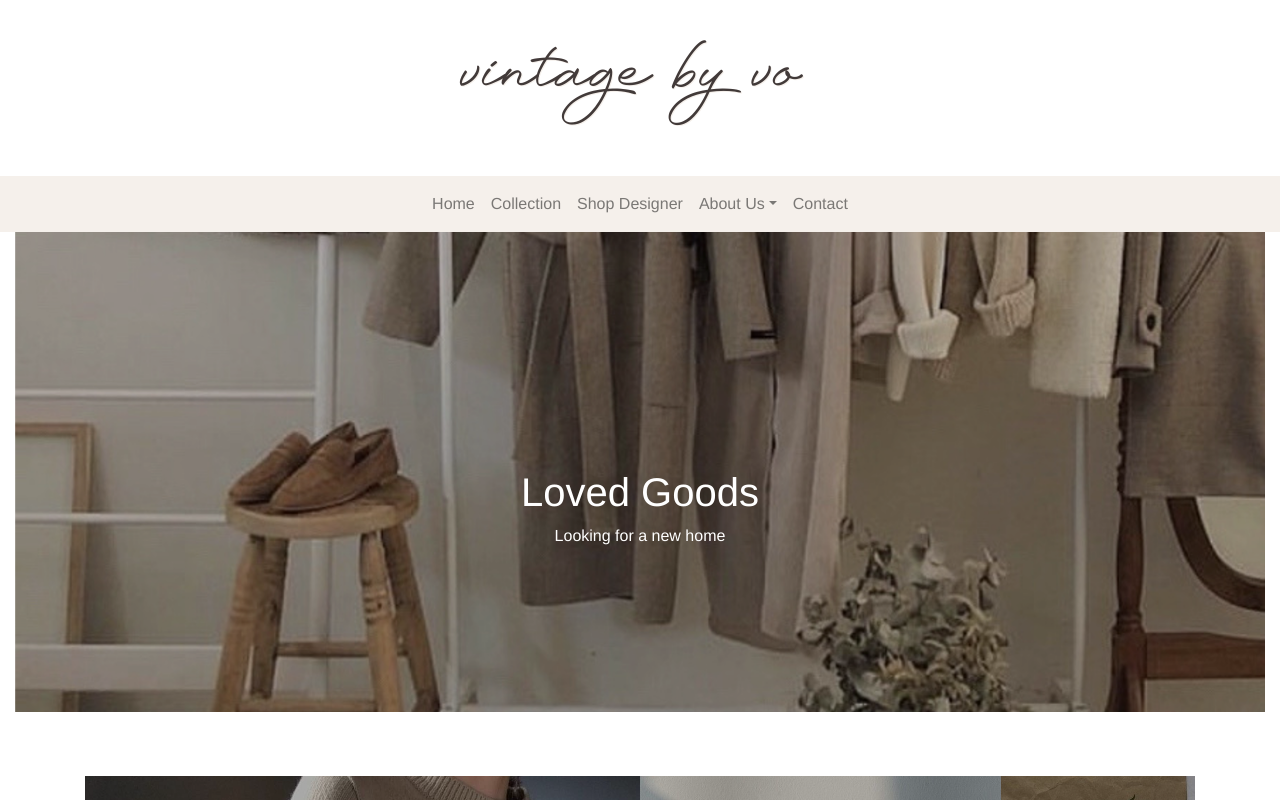
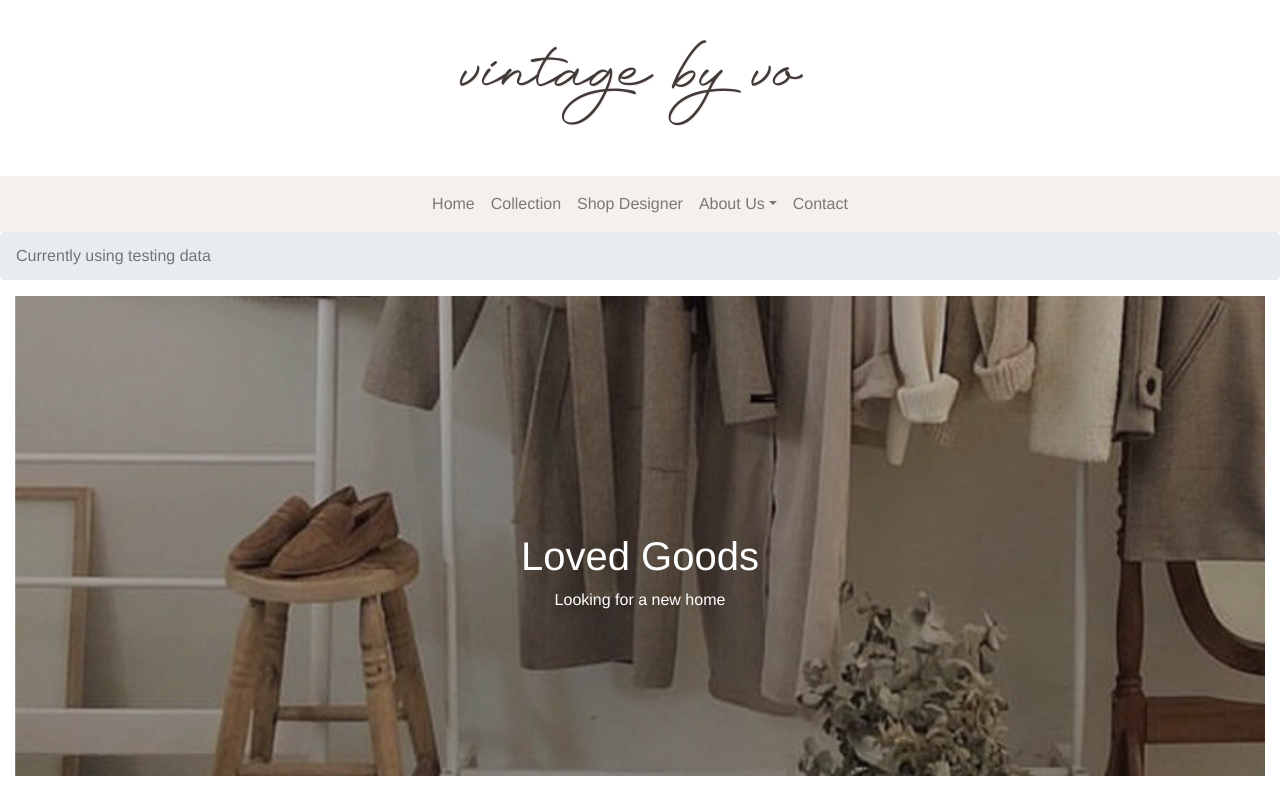
Before and after one commit to aarontiania/vintage-by-vo, a React (Create React App) app: page / in a window 1280 px wide. Shown: the top 800 px of the page. Built offline with nearby package versions, Linux system fonts and the light colour scheme.

Commit message:
Added an indicator on homepage for testing env

```diff
--- a/src/content.js
+++ b/src/content.js
@@ -15,7 +15,8 @@ export default class Content extends Component {
         super(props);
         this.state = {
             isLoaded: false,
-            products: []
+            products: [],
+            testingenv: true // USE THIS TO SWITCH BETWEEN TESTING AND LIVE INFORMATION
         }
     }
 
@@ -25,9 +26,7 @@ export default class Content extends Component {
         var proxyurl = "https://cors-anywhere.herokuapp.com/";
         var depopurl = ashdepop;
 
-        var testingenv = true; // USE THIS TO SWITCH BETWEEN TESTING AND LIVE INFORMATION
-
-        if (!testingenv) {
+        if (!this.state.testingenv) {
             fetch(proxyurl + depopurl)
                 .then(blob => blob.json())
                 .then(data => {
@@ -196,7 +195,7 @@ export default class Content extends Component {
     }
 
     render() {
-        const { products, isLoaded } = this.state;
+        const { products, isLoaded, testingenv } = this.state;
         if (!isLoaded) {
             return (
                 <div id="collection">
@@ -222,10 +221,10 @@ export default class Content extends Component {
                                 <HashRouter>
                                     <Switch>
                                         <Route exact path='/' render={() => {
-                                            return (<Home products={products} isLoaded={isLoaded} />)
+                                            return (<Home products={products} isLoaded={isLoaded} testingenv={testingenv} />)
                                         }} />
                                         <Route exact path='/#/' render={() => {
-                                            return (<Home products={products} isLoaded={isLoaded} />)
+                                            return (<Home products={products} isLoaded={isLoaded} testingenv={testingenv} />)
                                         }} />
                                         <Route exact path='/collection' render={() => {
                                             return (<Collection products={products} isLoaded={isLoaded} />)
--- a/src/sections/home.js
+++ b/src/sections/home.js
@@ -3,11 +3,14 @@ import Banner from './banner';
 import { Component } from 'react';
 import Designers from './designers';
 import Collection from './collection';
+import TestingIndicator from './testingindicator';
 
 export default class Home extends Component {
     render() {
+        console.log(this.props.testingenv);
         return (
             <>
+                <TestingIndicator testingenv={this.props.testingenv} />
                 <Banner carousel />
                 <Banner subbanner={1} />
                 <Collection homepage products={this.props.products} isLoaded={this.props.isLoaded} />
--- /dev/null
+++ b/src/sections/testingindicator.js
@@ -0,0 +1,20 @@
+import '../css/App.css';
+import { Component } from 'react';
+import { Breadcrumb } from 'react-bootstrap';
+
+export default class TestingIndicator extends Component {
+    render() {
+
+        console.log(this.props.testingenv);
+
+        if (this.props.testingenv) {
+            return (
+                <Breadcrumb>
+                    <Breadcrumb.Item active>Currently using testing data</Breadcrumb.Item>
+                </Breadcrumb>
+            );
+        } else {
+            return null;
+        }
+    }
+}
```
Also changed, not shown: 1 other file (tests, documents, lock files or other folders).
